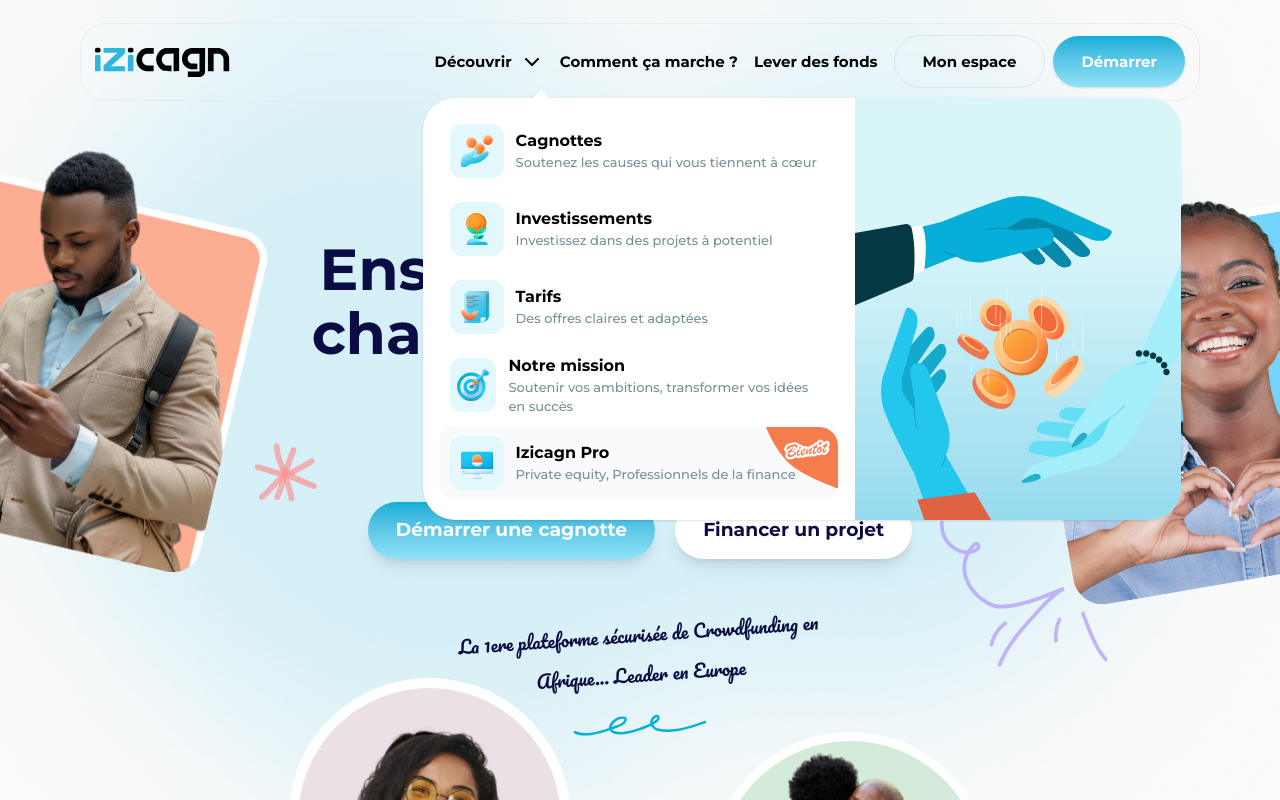
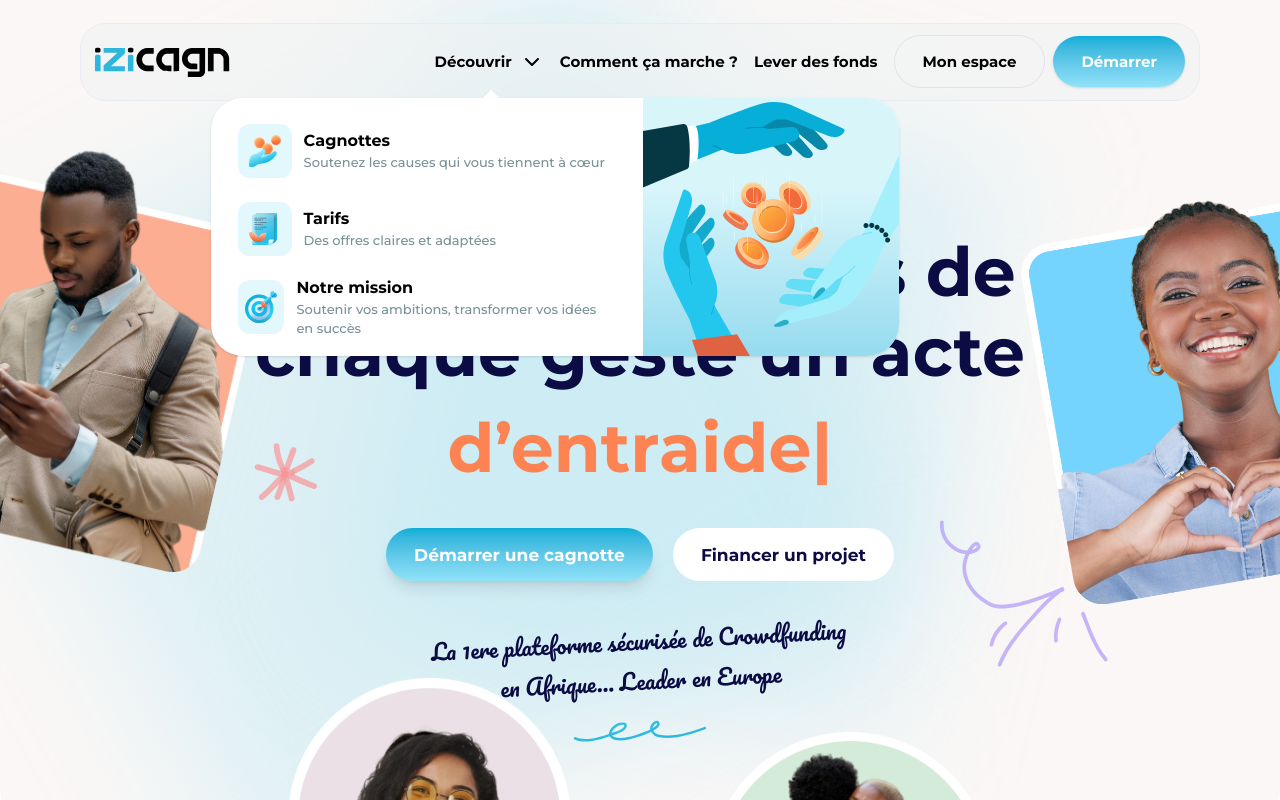
Before and after one commit to NorlanCoder/izicagn-v2, a React (Vite) app: page / in a window 1280 px wide. Both pictures are taken after a click on the element "Découvrir". Shown: the top 800 px of the page. Built offline with nearby package versions, Linux system fonts and the light colour scheme.

Commit message:
fix:hero section correction

```diff
--- a/src/components/general/navbar2.tsx
+++ b/src/components/general/navbar2.tsx
@@ -1,5 +1,6 @@
 import { Link } from "react-router"
 import logo from "/src/assets/Logo-izicagn.svg"
+import logo2 from "../../assets/logo3.svg"
 import SubMenuItem from "./subMenuItem"
 import { SidebarItemData } from "../../utils/data"
 import Illustration from '../../assets/sidebar/illustration_sidebar.svg';
@@ -34,18 +35,47 @@
 
     return (
         <nav className="3xl:px-[280px] 2xl:px-[120px] md:px-[80px] px-[16px] fixed z-50 top-[23px] w-full">
-            <div className="flex flex-row items-center justify-between backdrop-blur-xl h-[78px] p-[14px] rounded-[26px] border border-[#E9EBF2] ">
-                <Link to="/"><img src={logo} alt="Logo Izicagn" title="Logo Izicagn" className="w-[135px] " /></Link>
+            <div className="flex flex-row items-center justify-between backdrop-blur-xl bg-[#F0F2F29E] h-[78px] p-[14px] rounded-[26px] border border-[#E9EBF2]">
+                <motion.div
+                    className='w-[158px] h-full flex flex-col justify-cente'
+                    whileHover="hover"
+                    initial="hidden"
+                    animate="hidden"
+                >
+                    <Link to="/" className=" relative h-full r">
+                        {/* Logo 1 */}
+                        <motion.img
+                            src={logo}
+                            alt="Logo Izicagn" title="Logo Izicagn" className="w-[135px] absolute top-0 left-0 h-full"
+                            variants={{
+                                hidden: { display: 'block', opacity: 1, },
+                                hover: { display: 'hidden', opacity: 0 },
+                            }}
+                            transition={{ duration: 0.5, ease: 'circInOut' }}
+                        />
+
+                        {/* Logo 2 */}
+                        <motion.img
+                            src={logo2}
+                            alt="Logo Izicagn" title="Logo Izicagn" className="w-[135px] absolute top-0 left-0 h-full"
+                            variants={{
+                                hidden: { display: 'hidden', opacity: 0 },
+                                hover: { display: 'block', opacity: 1 },
+                            }}
+                            transition={{ duration: 0.5, ease: 'circInOut' }}
+                        />
+                    </Link>
+                </motion.div>
                 <ul className="flex flex-row justify-end xl:space-x-10 lg:space-x-4">
                     <div className="lg:flex hidden flex-row xl:space-x-10 lg:space-x-4 font-bold">
                         <li className="relative" ref={subMenuRef}>
                             <p className="flex flex-row items-center space-x-2 cursor-pointer text-[15px] " onClick={()=>toogleShowSubMenu()}><span className="montserrat-bold">Découvrir</span> <ChevronDown /></p>
 
                             <AnimatePresence>
-                                {showSubMenu && <motion.div initial={{opacity: 0}} animate={{opacity: 1, transition: {duration: 0.5, ease: 'circInOut'}}} exit={{opacity: 0, transition: {duration: 0.3, ease: 'circInOut'} }} className="absolute w-3 h-3 bg-white z-0 top-[42px] left-[100px] rotate-45 shadow"></motion.div>}
+                                {showSubMenu && <motion.div initial={{opacity: 0}} animate={{opacity: 1, transition: {duration: 0.5, ease: 'circInOut'}}} exit={{opacity: 0, transition: {duration: 0.3, ease: 'circInOut'} }} className="absolute w-3 h-3 bg-white z-0 top-[42px] left-[50px] rotate-45 shadow"></motion.div>}
                                 {
                                     showSubMenu && (
-                                        <motion.div initial={{opacity: 0}} animate={{opacity: 1, transition: {duration: 0.5, ease: 'circInOut'}}} exit={{opacity: 0}} className="flex bg-white h-[422px] shadow rounded-[32px] absolute top-12 -left-3 z-10">
+                                        <motion.div initial={{opacity: 0}} animate={{opacity: 1, transition: {duration: 0.5, ease: 'circInOut'}}} exit={{opacity: 0}} className="flex bg-white h-[258px] shadow rounded-[32px] absolute top-12 -left-56 z-10">
 
                                             <motion.div initial={{}} className="md:w-[432px] p-4 flex flex-col space-y-1">
                                                 {
@@ -55,8 +85,8 @@
                                                 }
                                             </motion.div>
 
-                                            <div className="submenu-block2 md:w-[326px] self-stretch rounded-r-[32px] overflow-hidden relative">
-                                                <img src={Illustration} className="absolute bottom-0 left-0" alt="" />
+                                            <div className="submenu-block2 md:w-[256px] self-stretch rounded-r-[32px] overflow-hidden relative">
+                                                <img src={Illustration} className="absolute bottom-0 left-0 " alt="" />
                                             </div>
                                         </motion.div>
                                     )
--- a/src/pages/Home.tsx
+++ b/src/pages/Home.tsx
@@ -86,7 +86,7 @@
   }, []);
 
   return (
-    <h1 className="xl:text-[68px] lg:text-[58px] md:text-[68px] text-[58px] font-bold lg:w-2/3 w-full text-center leading-20 relative z-5 text-[#FD8352] montserrat-bold pt-4">
+    <h1 className=" md:text-[68px] text-[58px] font-bold lg:w-2/3 w-full text-center leading-20 relative z-5 text-[#FD8352] montserrat-bold pt-4">
       {displayedText}
       <span
         style={{ display: isMobile ? 'none' : 'inline' }}
@@ -150,14 +150,16 @@
             <Navbar2 />
 
             <section className='md:h-[108vh] flex flex-col items-center justify-center hero_section_bg relative pt-28 overflow-hidden'>
-                <h1 className='text-[#0C0C44] xl:text-[68px] lg:text-[58px] md:text-[68px] text-[58px] font-bold lg:w-[779px] md:w-2/3 w-full text-center leading-16 relative z-5 montserrat-bold'>Ensemble, faisons de chaque geste un acte </h1>
+                <h1 className='text-[#0C0C44]  md:text-[68px] text-[58px] font-bold lg:w-[779px] md:w-2/3 w-full text-center leading-[80px] relative z-5 montserrat-bold'>Ensemble, faisons de chaque geste un acte </h1>
                 <Typewriter  texts={['de générosité','d’entraide','d’investissement']} speed={200} />
                 <div className="flex md:flex-row flex-col justify-center space-x-5 mt-10 relative z-5">
-                    <Link to="/commentçamarche" className="bg-gradient-to-b from-[#07AED8] to-[#90E2F8] hover:to-[#07AED8] hover:shadow-none text-white p-[14.04px] px-[28.09px] rounded-full montserrat-bold text-[18.73px] shadow-lg transition-all  flex justify-center items-center ">Démarrer une cagnotte</Link>
-                    <Link to="/commentçamarche" className="bg-white text-[#0C0C44] p-[14.04px] px-[28.09px] rounded-full montserrat-bold text-[18.73px] shadow-lg transition-all hover:bg-[#0C0C44] hover:text-white hover:shadow-none  flex justify-center items-center md:mt-0 mt-5">Financer un projet</Link>
+                    <Link to="/commentçamarche" className="bg-gradient-to-b from-[#07AED8] to-[#90E2F8] hover:to-[#07AED8] hover:shadow-none text-white p-[14.04px] px-[28.09px] rounded-full montserrat-bold text-[17.07px] shadow-lg transition-all  flex justify-center items-center ">Démarrer une cagnotte</Link>
+                    <Link to="/commentçamarche" className="bg-white text-[#0C0C44] p-[14.04px] px-[28.09px] rounded-full montserrat-bold text-[17.07px] transition-all hover:bg-[#0C0C44] hover:text-white hover:shadow-none  flex justify-center items-center md:mt-0 mt-5">Financer un projet</Link>
                 </div>
-                <motion.div className='flex flex-col items-center mt-14 w-[417.655162236501px] ' variants={fadeInVariant} initial="hidden" animate={controls} custom={0.5}>
-                    <p className='text-[18px] text-center -rotate-4 pacifico relative text-[#0C0C44] leading-10 font '>La 1ere plateforme sécurisée de Crowdfunding en Afrique... Leader en Europe</p>
+                <div className='w-[569.7608161694778px] h-[600.6400979966875px] bg-[#b0e4f262] rotate-[12.95deg] absolute top-[92.27px] right-[325px] blur-3xl'></div>
+                <div className='w-[753.8562054001509px] h-[680.67284343799715px] bg-[#b0e4f262] -rotate-[28.55deg] absolute top-[92px] left-[62px] blur-3xl'></div>
+                <motion.div className='flex flex-col items-center mt-10 w-[417.655162236501px] ' variants={fadeInVariant} initial="hidden" animate={controls} custom={0.5}>
+                    <p className='text-[22px] text-center -rotate-[3.05deg] pacifico relative text-[#0C0C44] leading-10 font-bold'>La 1ere plateforme sécurisée de Crowdfunding en Afrique... Leader en Europe</p>
                     <img src={UnderlineDeco} alt="" className='mt-4' />
                 </motion.div>
 
--- a/src/utils/data/index.ts
+++ b/src/utils/data/index.ts
@@ -238,14 +238,14 @@
     path: '/cagnotte',
     soon: false
   },
-  {
-    id: 'S002',
-    image: Sub2,
-    title: 'Investissements',
-    text: 'Investissez dans des projets à potentiel',
-    path: '/investissement',
-    soon: false
-  },
+  // {
+  //   id: 'S002',
+  //   image: Sub2,
+  //   title: 'Investissements',
+  //   text: 'Investissez dans des projets à potentiel',
+  //   path: '/investissement',
+  //   soon: false
+  // },
   {
     id: 'S003',
     image: Sub3,
@@ -262,14 +262,14 @@
     path: '/mission',
     soon: false
   },
-  {
-    id: 'S005',
-    image: Sub5,
-    title: 'Izicagn Pro',
-    text: 'Private equity, Professionnels de la finance',
-    path: '/mission',
-    soon: true
-  },
+  // {
+  //   id: 'S005',
+  //   image: Sub5,
+  //   title: 'Izicagn Pro',
+  //   text: 'Private equity, Professionnels de la finance',
+  //   path: '/mission',
+  //   soon: true
+  // },
 ]
 
 export const CcmData1: CcmListSectionType[] = [
--- a/src/utils/style/home.css
+++ b/src/utils/style/home.css
@@ -156,10 +156,10 @@
 }
 
 .hero_section_bg {
-    background-image: url('../../assets//home//hero_section_bg.png');
-    background-repeat: no-repeat;
-    background-position: center;
-    background-size: cover;
+    background-color: #FAF7F6;
+    backdrop-filter: blur(180px);
+    /* background-image: url('../../assets/home/hero_section_bg.png'); */
+    border-radius: 0px 0px 80px 80px;
 }
 
 .testimony_bg {
```
Also changed, not shown: src/assets/logo3.svg (added).
